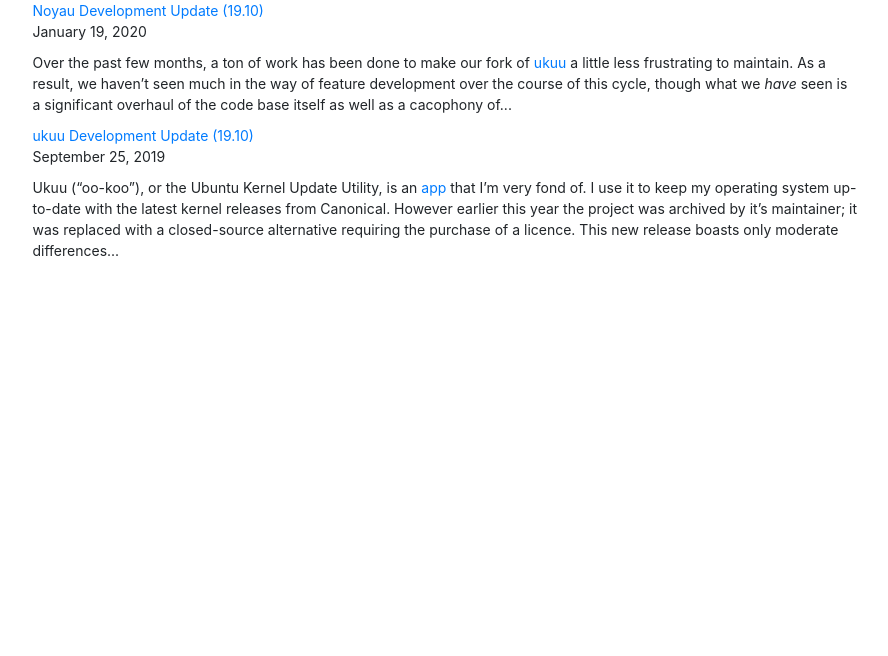
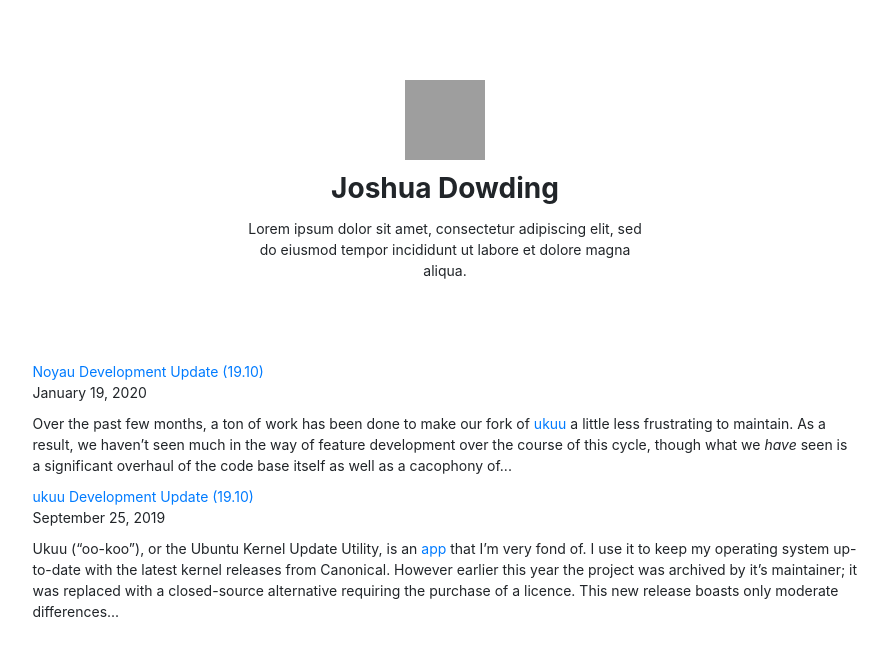
Before and after one commit to joshuadowding/website-2, a Jekyll site: the page built from src/index.html, in a window 1280 px wide. Shown: the top 656 px of the page, without its empty margins (195-1083 px from the left). Built offline with Jekyll 4.4.1, drawn with Linux system fonts in a browser that asks for light colours; nearby versions of some CDN libraries; the list of posts is cut into pages by our own code.

Commit message:
index: implement basic hero structure

```diff
--- a/src/assets/css/main.scss
+++ b/src/assets/css/main.scss
@@ -68,5 +68,34 @@
 		.row {
 			justify-content: center;
 		}
+
+		.hero-wrapper {
+			margin: 8rem 0 8rem 0;
+
+			.hero {
+				display: flex;
+				flex-direction: column;
+				justify-content: center;
+				align-items: center;
+				text-align: center;
+
+				img.hero-img {
+					margin: 0 0 12px 0;
+					height: 80px;
+					width: 80px;
+				}
+
+				h2.hero-h2 {
+					font-size: 2.8rem;
+					font-weight: 700;
+					margin: 0 0 12px 0;
+				}
+
+				p.hero-p {
+					max-width: 75%;
+					margin: 0;
+				}
+			}
+		}
 	}
 }
--- a/src/index.html
+++ b/src/index.html
@@ -2,6 +2,22 @@
 title: "Home"
 layout: default
 ---
+
+<div class="container-md">
+  <div class="row">
+    <div class="col-md-6">
+
+      <div class="hero-wrapper">
+          <div class="hero">
+            <img class="hero-img" alt="hero-image" src="''" />
+            <h2 class="hero-h2">Joshua Dowding</h2>
+            <p class="hero-p">Lorem ipsum dolor sit amet, consectetur adipiscing elit, sed do eiusmod tempor incididunt ut labore et dolore magna aliqua.</p>
+          </div>
+      </div>
+
+    </div>
+  </div>
+</div>
 
 <div class="container-md">
   <div class="row">
```
